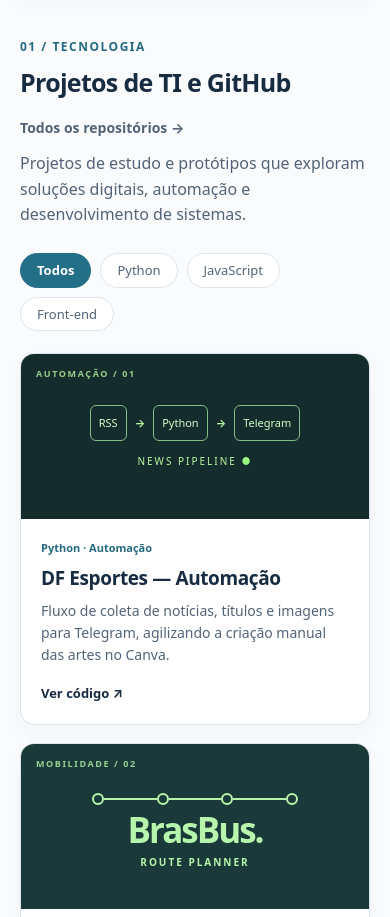
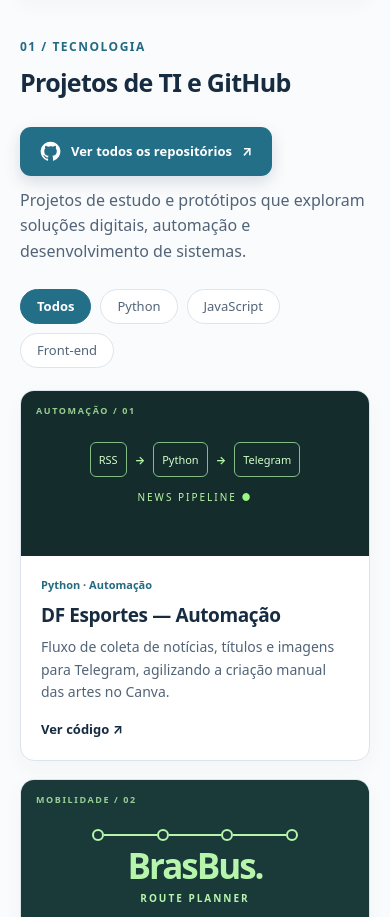
Before and after one commit to JaymeNeto2019/jaymeneto2019.github.io, a plain HTML site: page index.html in a window 390 px wide. Shown: the part 1751-2668 px from the top of the page. Drawn offline with Linux system fonts and the light colour scheme.

Commit message:
Highlight GitHub repositories button

```diff
--- a/index.html
+++ b/index.html
@@ -14,6 +14,7 @@
 .invite-grid img {aspect-ratio:3/4;object-fit:contain;background:#f0f3f5;width:100%;height:auto}
 .invite-videos video {aspect-ratio:9/16;max-height:480px;background:#f0f3f5;object-fit:contain}
 .demo-rsvp {margin-top:2rem}.demo-rsvp form {display:flex;flex-wrap:wrap;gap:1rem;align-items:end;margin:1rem 0}.demo-rsvp label {display:grid;gap:.35rem}.demo-rsvp input,.demo-rsvp select {font:inherit;padding:.75rem;border:1px solid #cbd5e1;border-radius:8px;background:white;color:#172033}.demo-sheet table {width:100%;border-collapse:collapse}.demo-sheet th,.demo-sheet td {padding:.75rem;border-bottom:1px solid #dbe3ea;text-align:left}.credit {font-size:.9rem;color:#526174}
+.github-cta{display:inline-flex;align-items:center;justify-content:center;gap:10px;padding:14px 20px;font-weight:750;border-radius:11px;box-shadow:0 6px 16px #17335426;white-space:normal;transition:transform .2s,box-shadow .2s}.github-cta:hover{transform:translateY(-2px);box-shadow:0 9px 20px #17335436}.github-cta svg{flex-shrink:0}@media(max-width:600px){.github-cta{max-width:100%;margin-top:10px}}
 </style></head>
 <body>
 <a class="skip" href="#main">Ir ao conteúdo</a>
@@ -39,7 +40,7 @@
 <div class="section-head"><div><div class="eyebrow">01 / Portfólio</div><h2>Projetos em destaque<span>.</span></h2></div></div>
 <p class="section-intro">Explore meus trabalhos em três áreas diferentes.</p>
 <div class="category-grid"><a href="#tecnologia"><span class="category-number">01</span><strong>Tecnologia e GitHub</strong><small>Programação, automação e dados</small><span class="category-arrow">→</span></a><a href="#videos"><span class="category-number">02</span><strong>Edição de vídeo</strong><small>Audiovisual, captação e IA</small><span class="category-arrow">→</span></a><a href="#design"><span class="category-number">03</span><strong>Design digital</strong><small>Identidade visual e peças gráficas</small><span class="category-arrow">→</span></a></div>
-<div id="tecnologia" class="category-heading"><div><div class="eyebrow">01 / Tecnologia</div><h3>Projetos de TI e GitHub</h3></div><a class="text-link" href="https://github.com/JaymeNeto2019" target="_blank" rel="noopener noreferrer">Todos os repositórios →</a></div>
+<div id="tecnologia" class="category-heading"><div><div class="eyebrow">01 / Tecnologia</div><h3>Projetos de TI e GitHub</h3></div><a class="button primary github-cta" href="https://github.com/JaymeNeto2019" target="_blank" rel="noopener noreferrer"><svg width="21" height="21" viewBox="0 0 24 24" fill="currentColor" aria-hidden="true"><path d="M12 .75a11.25 11.25 0 0 0-3.56 21.93c.56.1.77-.24.77-.54v-2.1c-3.13.68-3.79-1.33-3.79-1.33-.51-1.3-1.25-1.65-1.25-1.65-1.02-.7.08-.69.08-.69 1.13.08 1.73 1.16 1.73 1.16 1 1.72 2.63 1.22 3.27.93.1-.73.39-1.23.71-1.51-2.5-.29-5.12-1.25-5.12-5.56 0-1.23.44-2.24 1.16-3.03-.12-.29-.51-1.44.11-3 0 0 .95-.31 3.09 1.15A10.74 10.74 0 0 1 12 6.13c.96 0 1.92.13 2.82.38 2.15-1.46 3.09-1.15 3.09-1.15.62 1.56.23 2.71.11 3 .72.79 1.16 1.8 1.16 3.03 0 4.32-2.63 5.27-5.14 5.55.4.35.76 1.03.76 2.08v3.12c0 .3.2.65.78.54A11.25 11.25 0 0 0 12 .75Z"/></svg><span>Ver todos os repositórios</span><span aria-hidden="true">↗</span></a></div>
 <p class="section-intro">Projetos de estudo e protótipos que exploram soluções digitais, automação e desenvolvimento de sistemas.</p>
 <div class="filters" aria-label="Filtrar projetos"><button class="filter active" data-filter="all" aria-pressed="true">Todos</button><button class="filter" data-filter="python" aria-pressed="false">Python</button><button class="filter" data-filter="js" aria-pressed="false">JavaScript</button><button class="filter" data-filter="web" aria-pressed="false">Front-end</button></div>
 <div class="project-grid">
```
